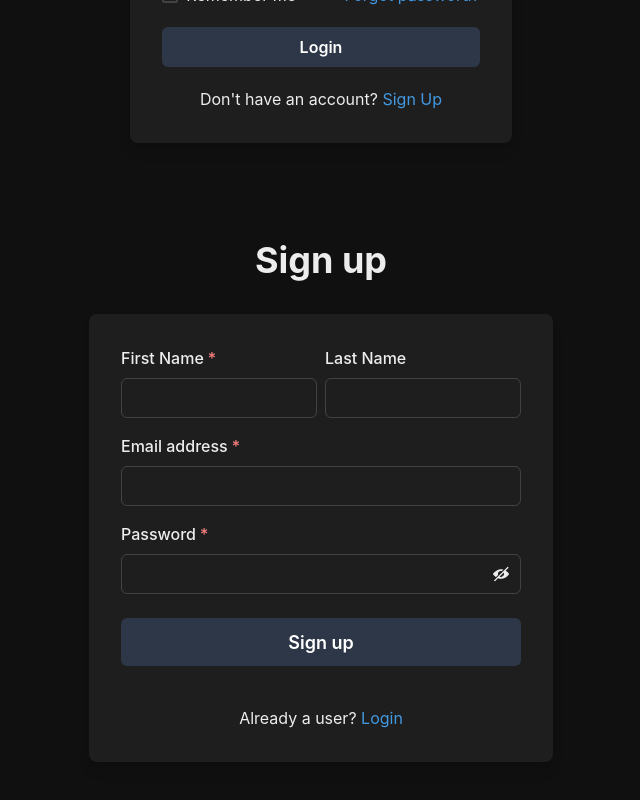
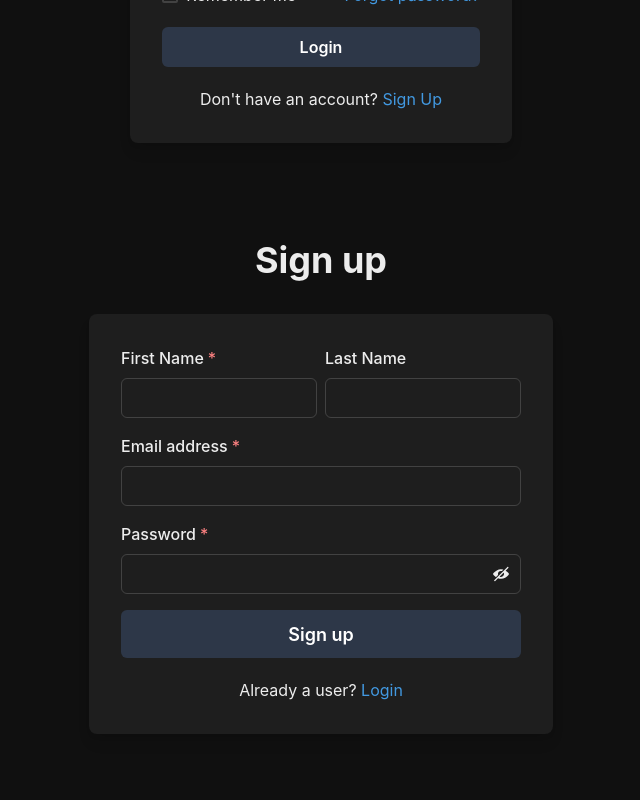
Before and after one commit to MarioMNM/threads-clone, a React (Vite) app in the folder client/: page /auth in a window 1280 px wide. Shown: the part 444-1244 px from the top of the page, without its empty margins (319-959 px from the left). Built offline with nearby package versions, Linux system fonts and the light colour scheme.

Commit message:
fixed signup card spacing

```diff
--- a/client/src/user/components/SignupCard.tsx
+++ b/client/src/user/components/SignupCard.tsx
@@ -69,7 +69,7 @@ export default function SignupCard() {
                 </InputRightElement>
               </InputGroup>
             </FormControl>
-            <Stack spacing={10} pt={2}>
+            <Stack spacing={5}>
               <Button
                 loadingText='Submitting'
                 size='lg'
@@ -81,8 +81,6 @@ export default function SignupCard() {
               >
                 Sign up
               </Button>
-            </Stack>
-            <Stack pt={6}>
               <Text align={'center'}>
                 Already a user? <Link color={'blue.400'}>Login</Link>
               </Text>
```
